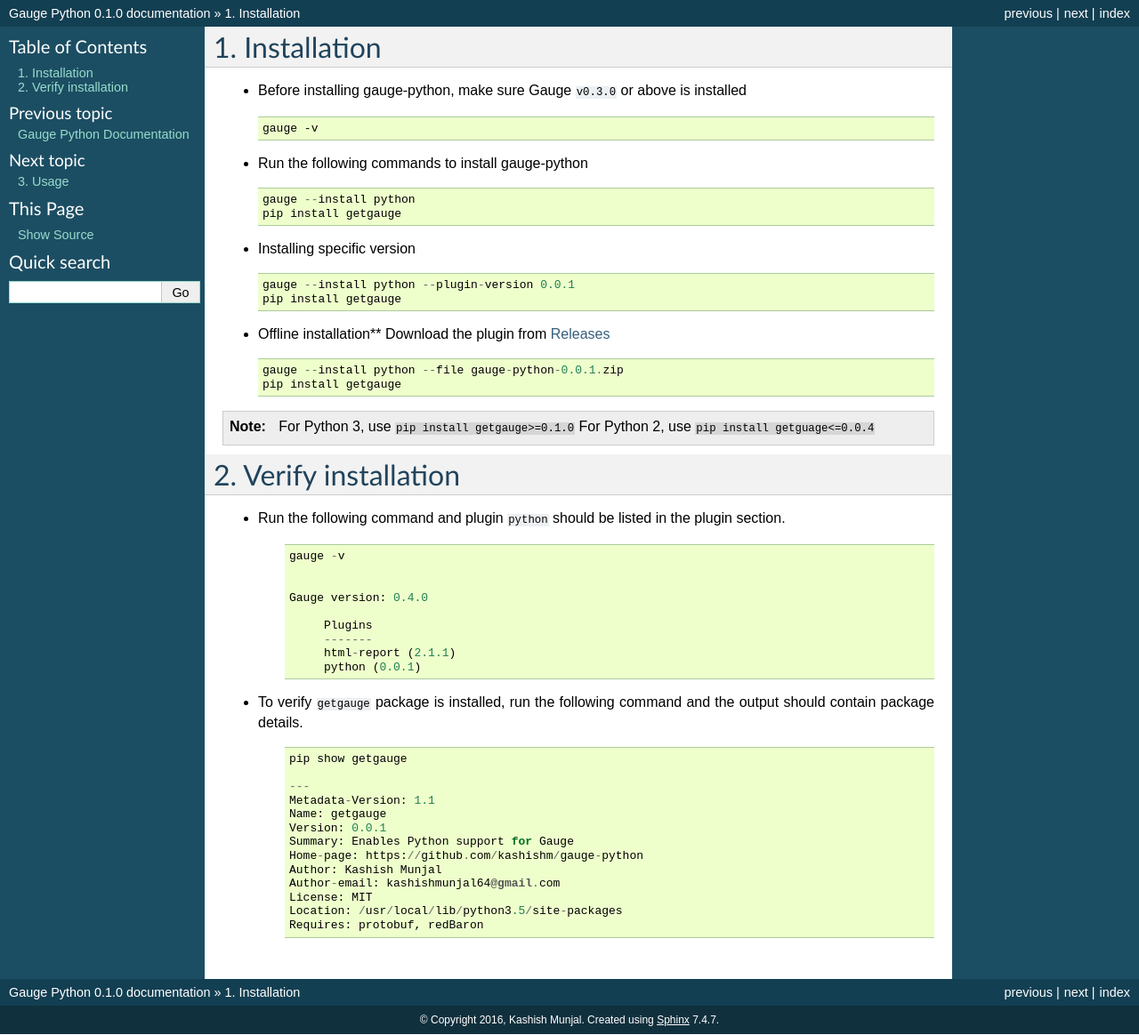
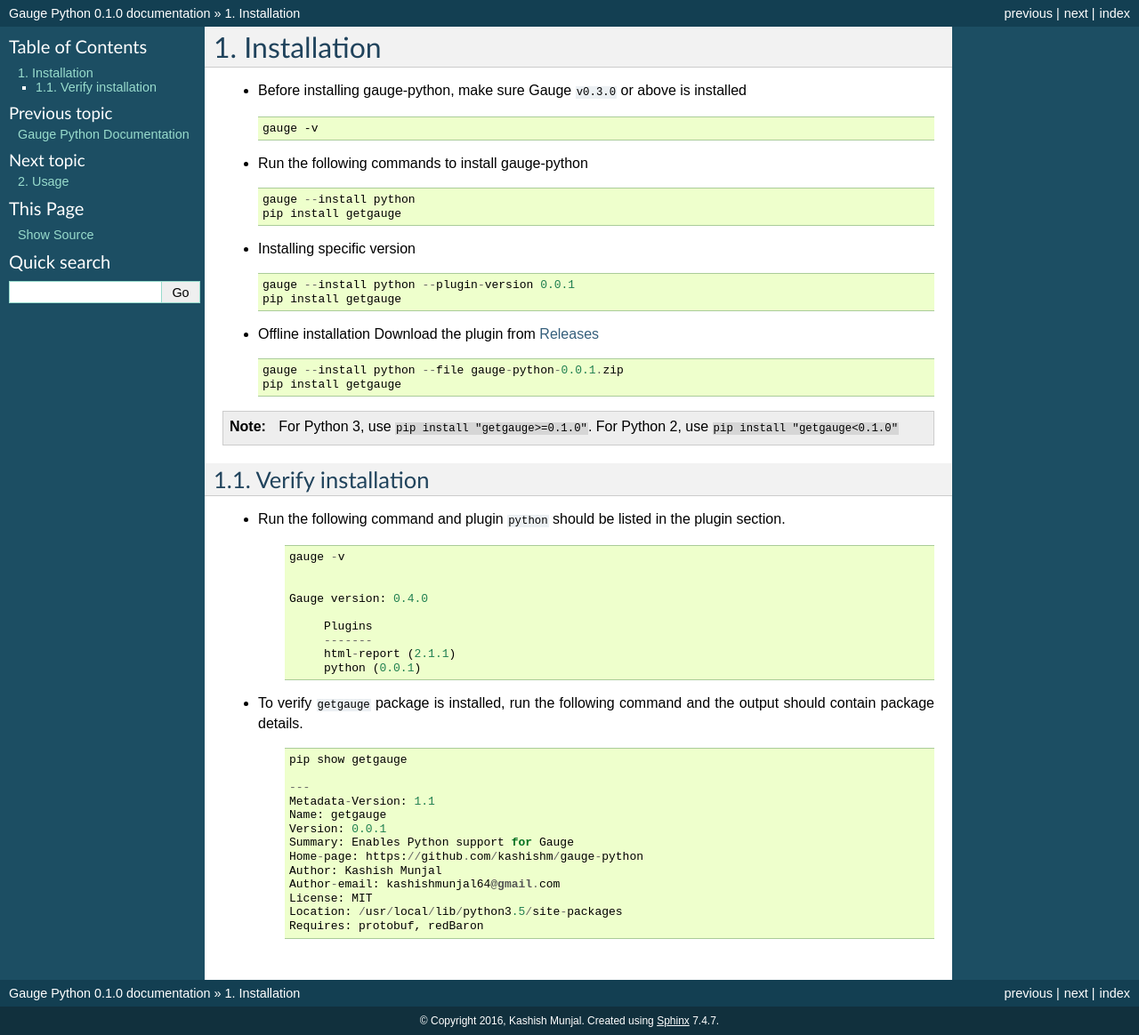
Before and after one commit to getgauge/gauge-python, a Sphinx documentation site: the page built from docs/source/installation.rst, in a window 1280 px wide. Shown: the whole page at 89% size. Built offline with Sphinx 7.4.7, drawn with Linux system fonts in a browser that asks for light colours.

Commit message:
Updating docs

```diff
--- a/docs/source/installation.rst
+++ b/docs/source/installation.rst
@@ -24,7 +24,7 @@ Installation
        gauge --install python --plugin-version 0.0.1
        pip install getgauge
 
--  Offline installation** Download the plugin from Releases_
+-  Offline installation Download the plugin from Releases_
     .. _Releases: https://github.com/kashishm/gauge-python/releases
 
    ::
@@ -34,12 +34,11 @@ Installation
 
 
 .. note::
-   For Python 3, use ``pip install getgauge>=0.1.0``
-   For Python 2, use ``pip install getguage<=0.0.4``
+   For Python 3, use ``pip install "getgauge>=0.1.0"``. For Python 2, use ``pip install "getgauge<0.1.0"``
 
 
 Verify installation
--------------------
+~~~~~~~~~~~~~~~~~~~
 
 - Run the following command and plugin ``python`` should be listed in the plugin section.
     ::
```
